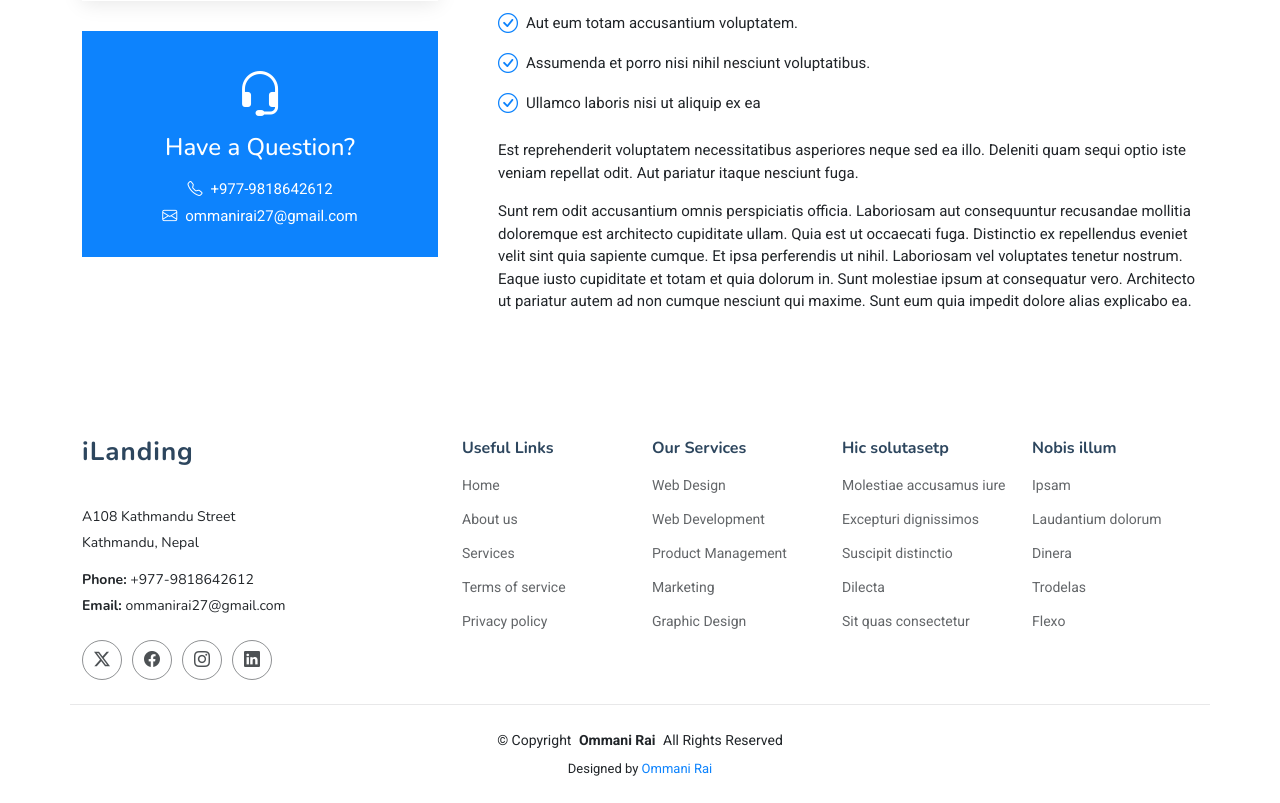
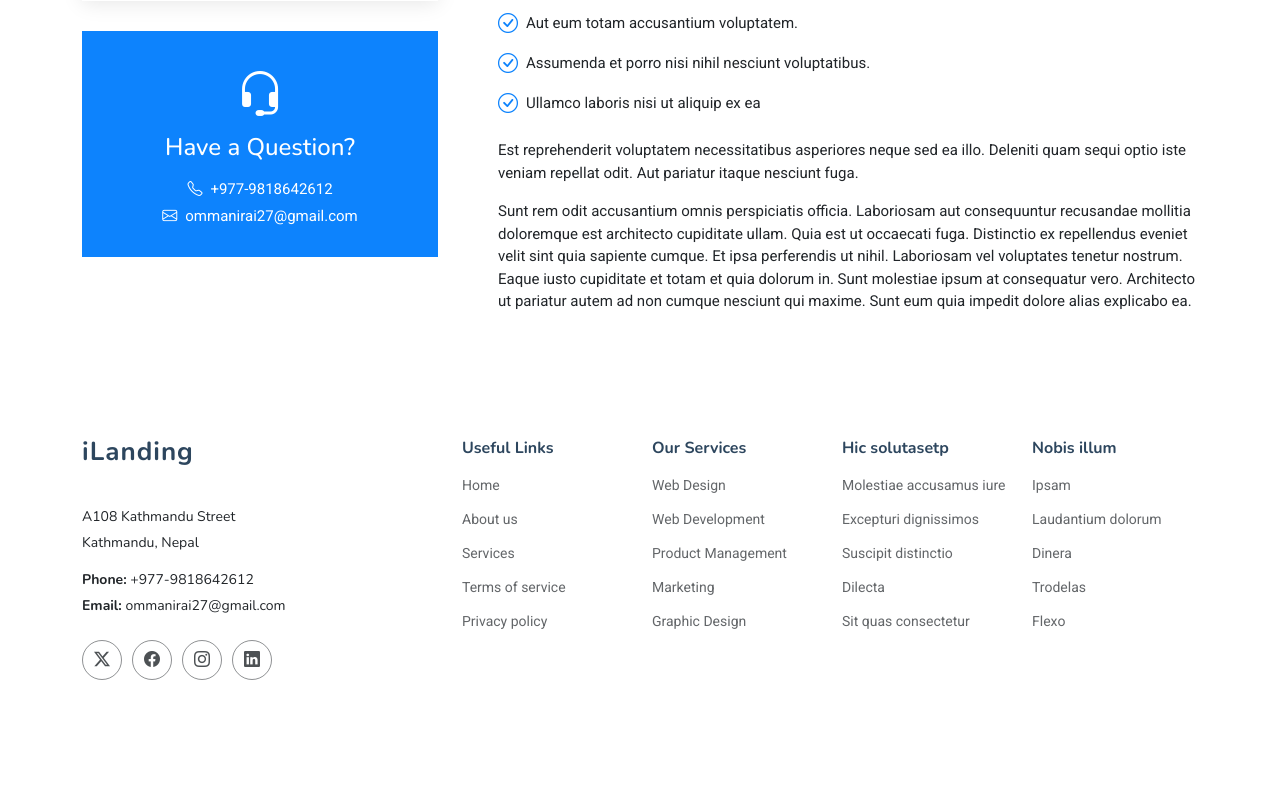
Before and after one commit to ommanirai/agent-portfolio, a plain HTML site: page company-details.html in a window 1280 px wide. Shown: the part 1008-1811 px from the top of the page. After the commit the page ends 1688 px from the top, so only its background shows below. Drawn offline with nearby package versions, Linux system fonts and the light colour scheme.

Commit message:
removed copyright credit

```diff
--- a/company-details.html
+++ b/company-details.html
@@ -199,13 +199,6 @@
         </div>
       </div>
     </div>
-
-    <div class="container copyright text-center mt-4">
-      <p>© <span>Copyright</span> <strong class="px-1 sitename">Ommani Rai</strong> <span>All Rights Reserved</span></p>
-      <div class="credits">
-        Designed by <a href="https://www.ommanirai.com.np">Ommani Rai</a>
-      </div>
-    </div>
   </footer>
 
   <a href="#" id="scroll-top" class="scroll-top d-flex align-items-center justify-content-center"><i class="bi bi-arrow-up-short"></i></a>
```
Also changed, not shown: index.html (+0 -7 lines), service-details.html (+0 -7 lines), starter-page.html (+0 -8 lines).
